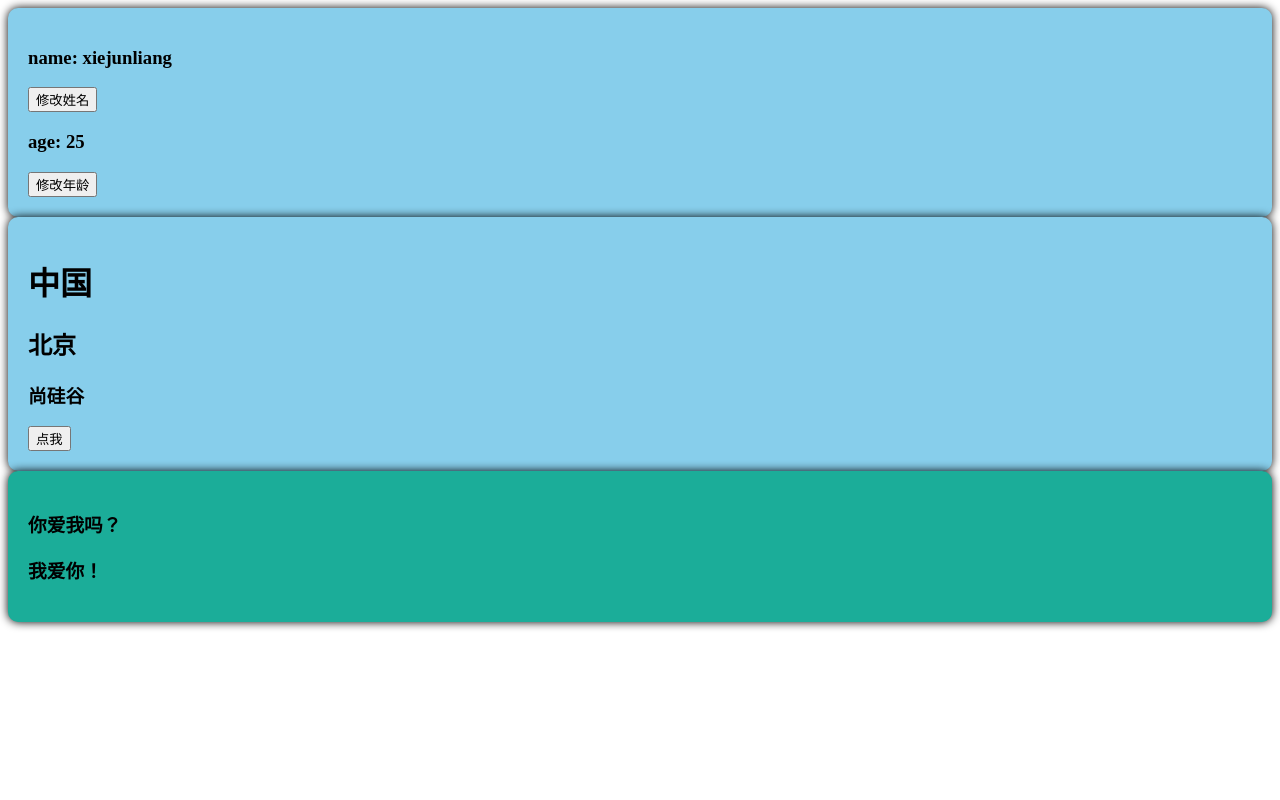
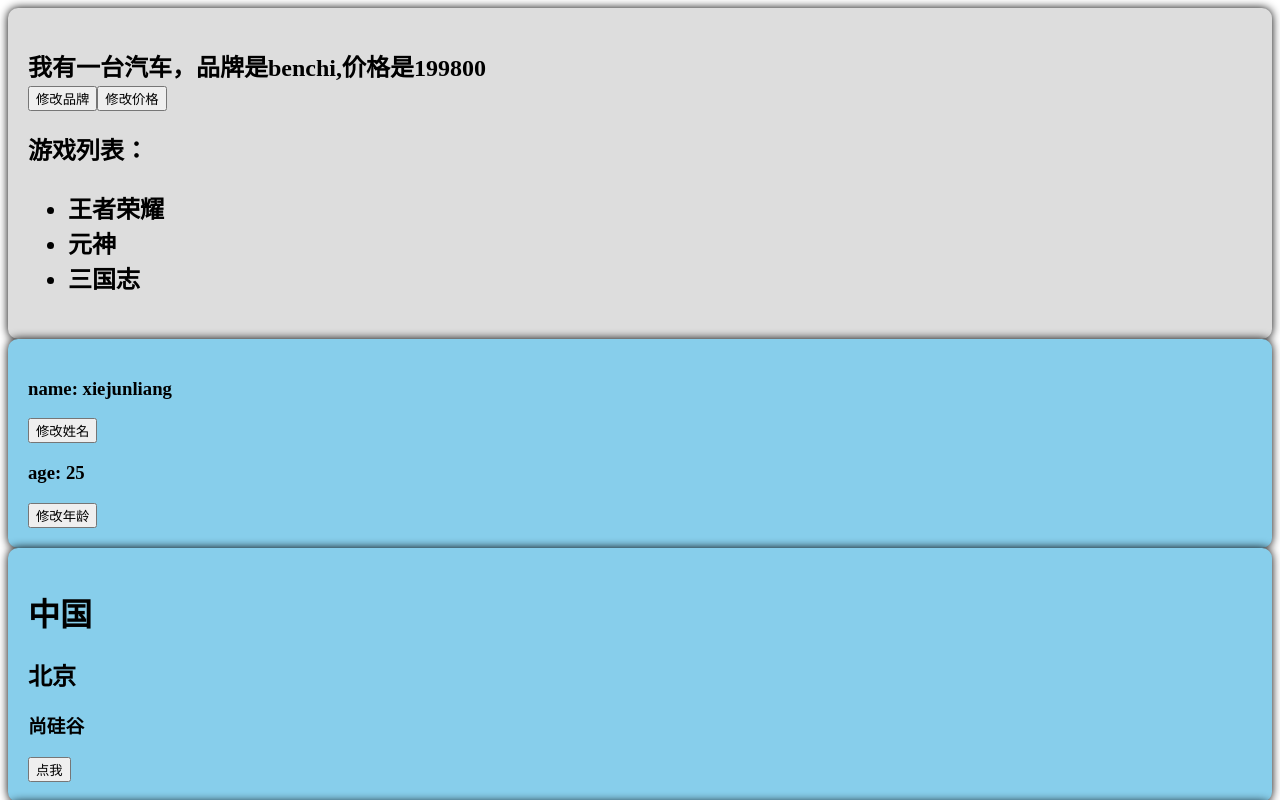
Before and after one commit to xiejunliang2021/vue_hellow, a Vue app: page / in a window 1280 px wide. Shown: the top 800 px of the page. Built offline with nearby package versions, Linux system fonts and the light colour scheme.

Commit message:
20240106提交了，reactive的学习代码

```diff
--- a/src/App.vue
+++ b/src/App.vue
@@ -1,5 +1,6 @@
 
 <template>
+  <reactive />
   <RefYufa />
   <Person />
   <Setup_yufatang />
@@ -9,6 +10,7 @@
 import Person from './components/Person.vue'
 import Setup_yufatang from './components/Setup_yufatang.vue'
 import RefYufa from './components/RefYufa.vue'
+import reactive from './components/reactive.vue'
 </script>
 
 <style scoped>
--- /dev/null
+++ b/src/components/reactive.vue
@@ -0,0 +1,54 @@
+<template>
+    <div class="car">
+        <h2>
+            我有一台汽车，品牌是{{ car.name }},价格是{{ car.price }}
+            <br>
+            <button @click="changename">修改品牌</button>
+            <button @click="changeprices">修改价格</button>
+            <br>
+        </h2>
+        <h2>
+            游戏列表：
+            <ul>
+                <li v-for="item in games" :key="item.id">{{ item.name }}</li>
+            </ul>
+        </h2>
+    </div>
+</template>
+<script lang='ts' setup name="reactive">
+import { reactive } from "vue";
+let car = reactive(
+    {
+        name: 'benchi',
+        price: 199800,
+
+    }
+)
+
+let games = reactive(
+    [
+        { id: 'qwe01', name: '王者荣耀' },
+        { id: 'qwe02', name: '元神' },
+        { id: 'qwe03', name: '三国志' },
+
+
+    ]
+)
+
+function changename() {
+    car.name = '奥迪'
+}
+
+function changeprices() {
+    car.price = 586888
+}
+
+</script>
+<style>
+.car {
+    background-color: #ddd;
+    box-shadow: 0 0 10px;
+    border-radius: 10px;
+    padding: 20px;
+}
+</style>
```
